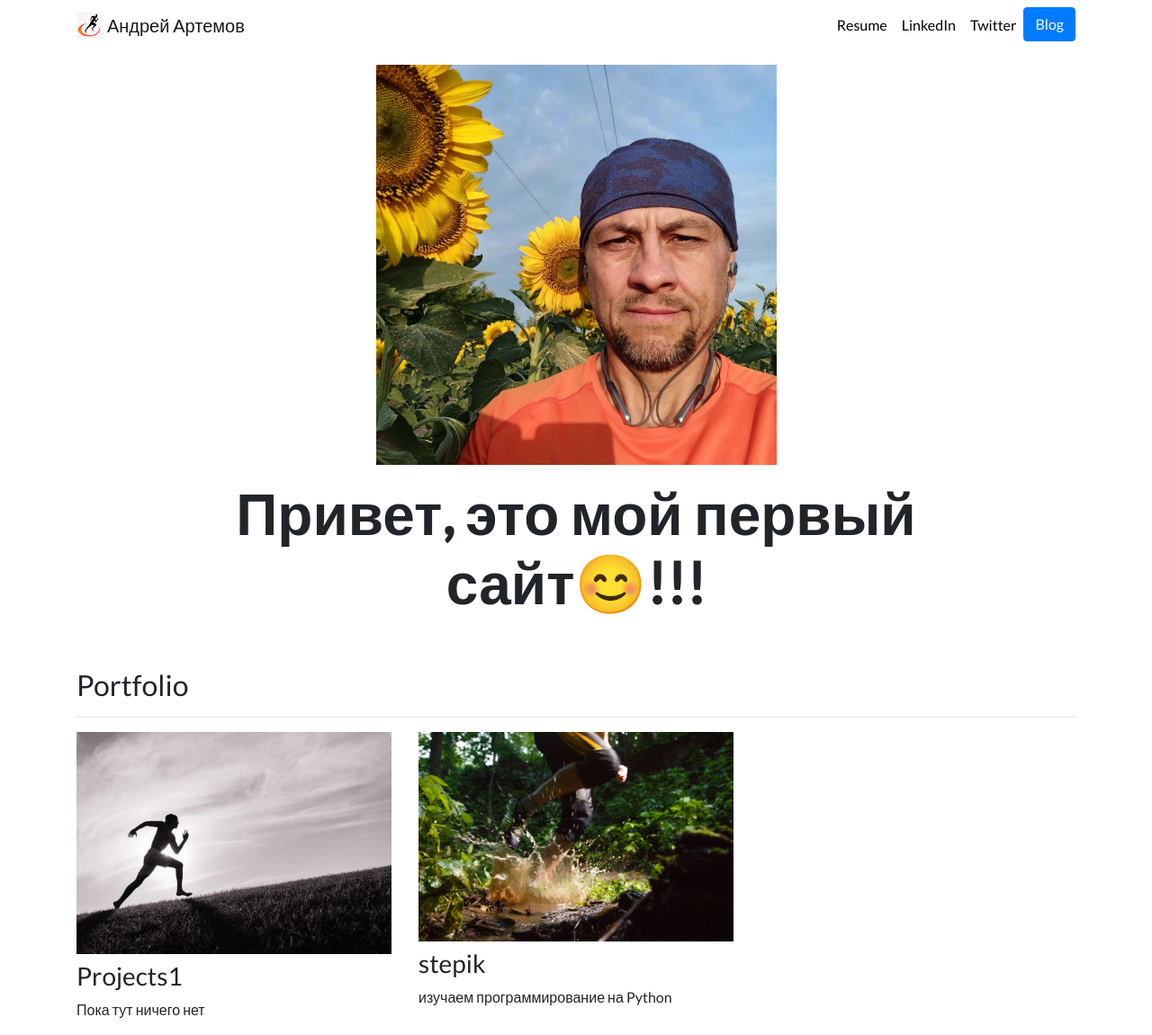
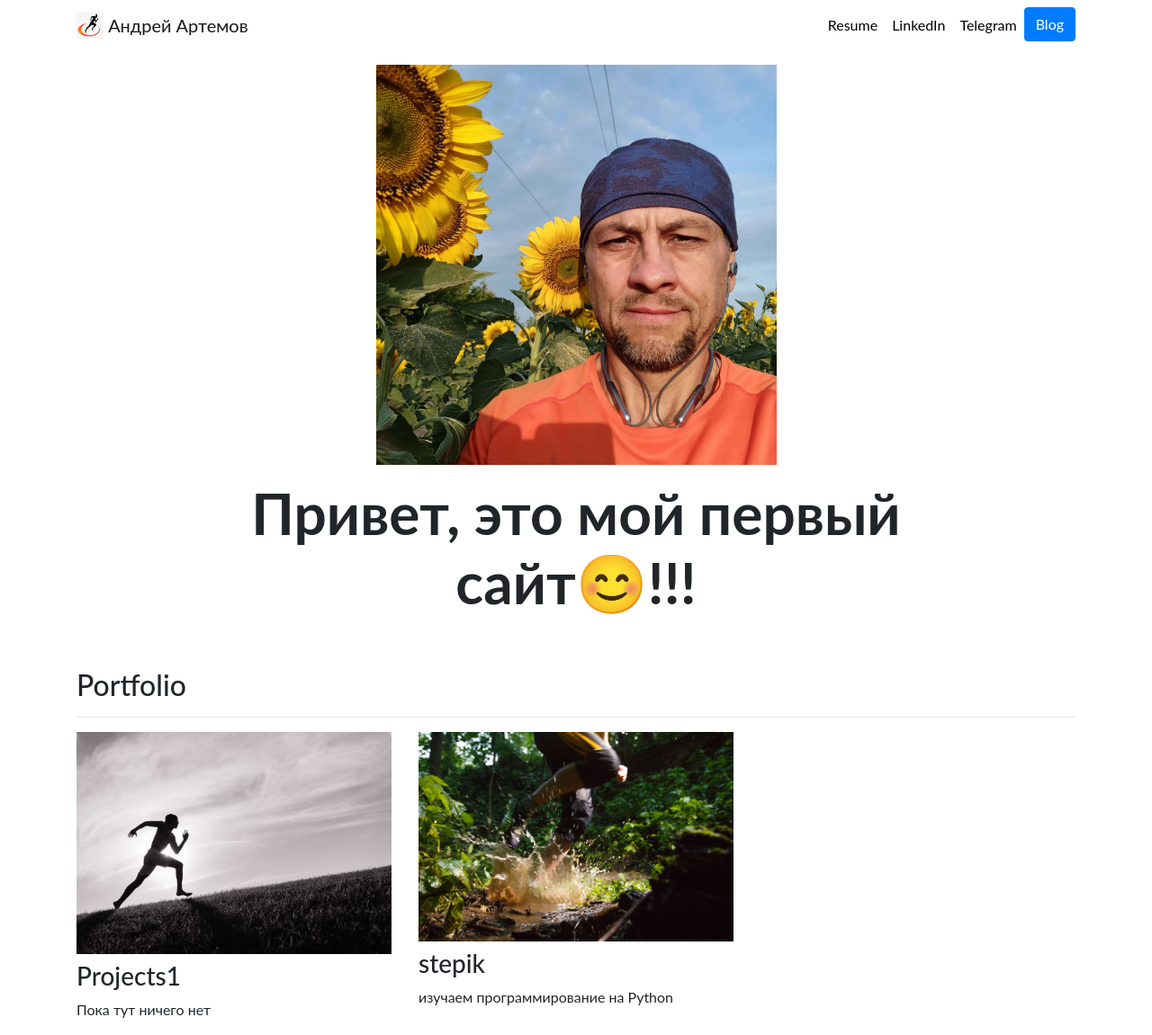
Before and after one commit to AndreyArtemov/Portfolio, a Django app: page / in a window 1280 px wide. Shown: the whole page at 90% size. Run offline with Django 4.2, Linux system fonts and the light colour scheme; data comes from the database, SQL or seed files in the repository; both versions use the stored data as it was after the commit; some libraries are stand-ins or nearby versions.

Commit message:
добавил вход в телеграмм и т.д.

```diff
--- a/portfolio/static/portfolio/custom.css
+++ b/portfolio/static/portfolio/custom.css
@@ -3,7 +3,7 @@
 }
 
 .navbar-nav .nav-link:hover {
-    color: rgba(0,0,0,.5) !important;
+    color: red !important;
 }
 
 body {
--- a/portfolio/templates/portfolio/base.html
+++ b/portfolio/templates/portfolio/base.html
@@ -12,7 +12,7 @@
 
   <link rel="stylesheet" href="{% static "portfolio/custom.css" %}">
 
-  <link href="https://fonts.googleapis.com/css?family=Lato&display=swap" rel="stylesheet">
+  <link href="ttps://fonts.googleapis.com" rel="stylesheet">
 
   <link rel="icon" type="image/png" href="{% static "portfolio/1234.jpg" %}">
 
@@ -32,14 +32,15 @@
       </button>
       <div class="collapse navbar-collapse text-center" id="navbarNav">
         <ul class="navbar-nav ml-auto">
-          <li class="nav-item">
+
+            <li class="nav-item">
             <a class="nav-link" href="{% static "portfolio/resume.pdf" %}">Resume</a>
           </li>
           <li class="nav-item">
             <a class="nav-link" href="https://www.linkedin.com/in/nick-walter/" target="_blank">LinkedIn</a>
           </li>
           <li class="nav-item">
-            <a class="nav-link" href="https://twitter.com/ZappyCode" target="_blank">Twitter</a>
+            <a class="nav-link" href="https://web.telegram.org/" target="_blank">Telegram</a>
           </li>
           <li>
             <a role="button" href="{% url 'blog:all_blogs' %}" class="btn btn-primary">Blog</a>
@@ -48,9 +49,11 @@
       </div>
     </div>
   </nav>
+
   <div class="container">
     {% block content %}{% endblock %}
   </div>
+
 
   <!-- Optional JavaScript -->
   <!-- jQuery first, then Popper.js, then Bootstrap JS -->
--- a/portfolio/templates/portfolio/home.html
+++ b/portfolio/templates/portfolio/home.html
@@ -23,6 +23,7 @@
   <div class="col-lg-4 col-md-6">
 
     {% if project.url %}
+
     <a href="{{ project.url }}">
       <img src="{{ project.image.url }}" class="img-fluid mb-2">
     </a>
```
Also changed, not shown: db.sqlite3.
